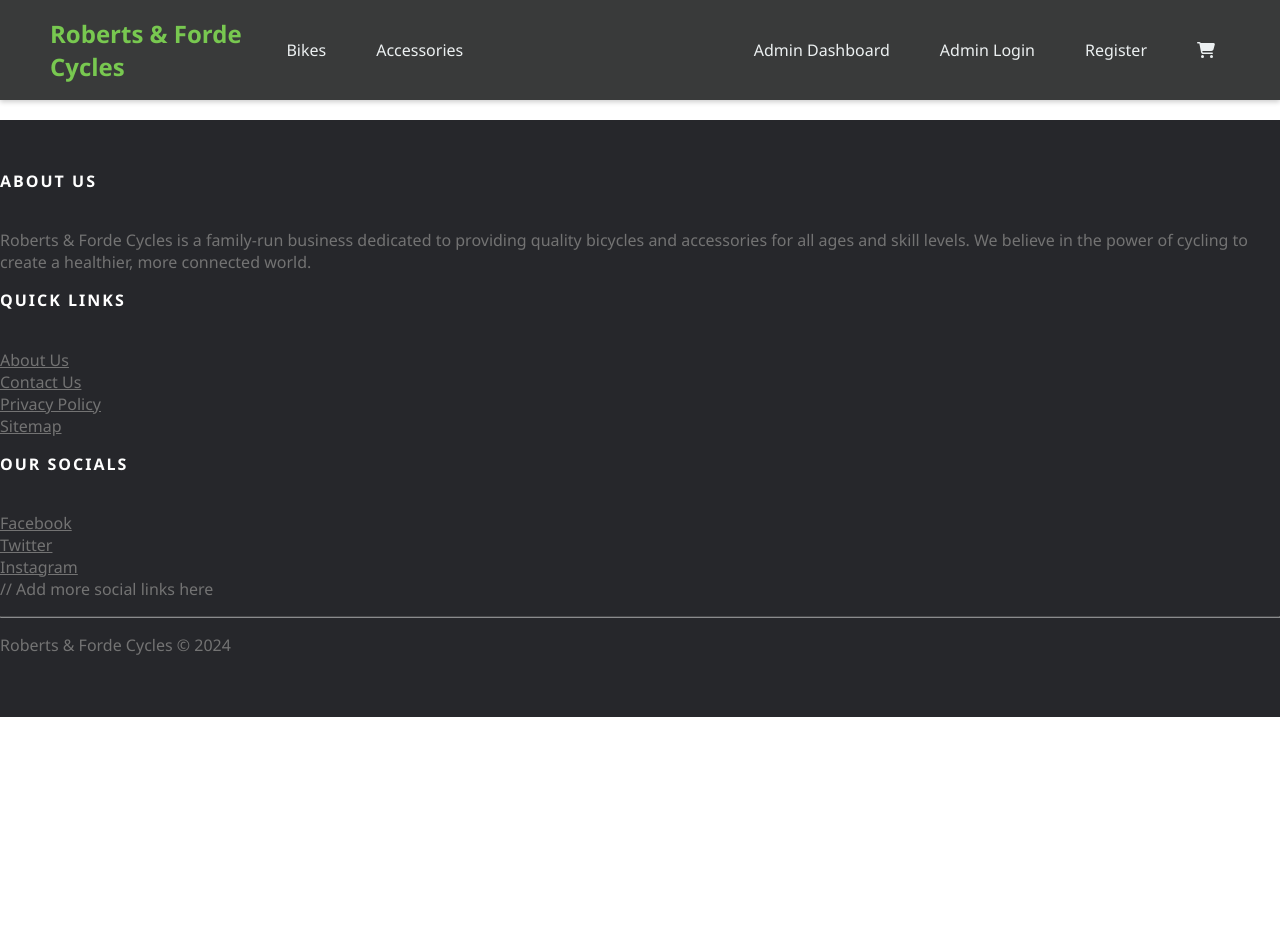
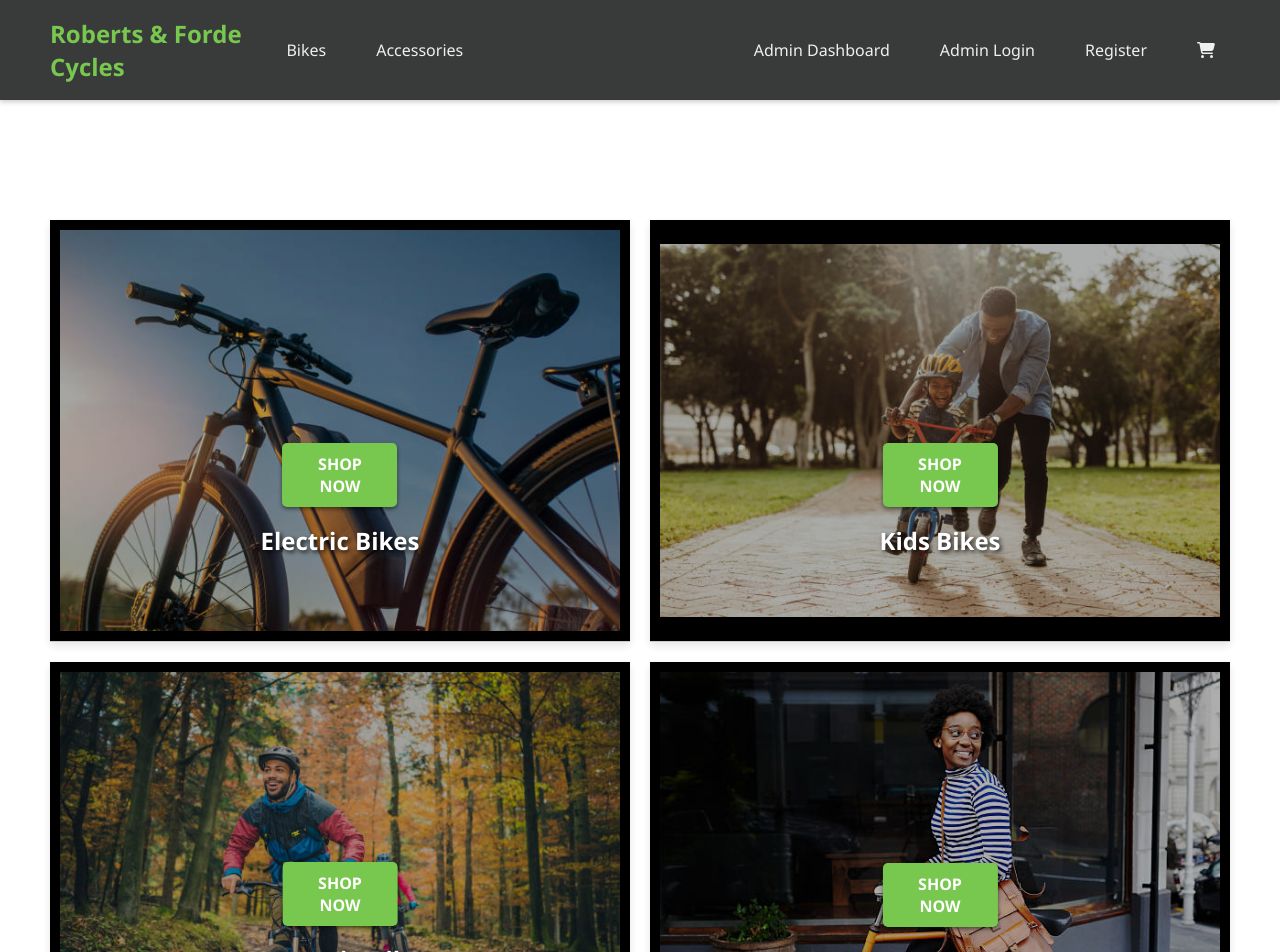
Before and after one commit to FordeTimmy/ppit, a React (Create React App) app: page /bikes in a window 1280 px wide. Shown: the top 952 px of the page. Before the commit the page ends 800 px from the top, so only its background shows below. Built offline with nearby package versions, Linux system fonts and the light colour scheme.

Commit message:
Fixed the home page and added a bikes page to direct to the correct place

```diff
--- a/src/App.js
+++ b/src/App.js
@@ -23,7 +23,7 @@ import BikeLightsList from './components/BikeLightsList';
 import BikeLightsDetails from './components/BikeLightsDetails';
 import BikeReflectorsList from './components/BikeReflectorsList';
 import CheckoutPage from './components/CheckoutPage';
-
+import Bikes from './components/Bikes';
 const App = () => {
   const [isAdmin, setIsAdmin] = useState(true);
 
@@ -56,7 +56,7 @@ const App = () => {
           <Route path="/bikereflectors" element={<BikeReflectorsList />} />
           <Route path="/cart" element={<CartPage />} />
           <Route path="/checkout" element={<CheckoutPage />} />
-
+          <Route path="/bikes" element={<Bikes />} />
           {/* Define other routes as needed */}
         </Routes>
         <Footer />
--- /dev/null
+++ b/src/components/Bikes.js
@@ -0,0 +1,40 @@
+import React from 'react';
+import ProductItem from './ProductItem';
+import './styles.css';
+
+// Import images
+import eBikeImage from '../images/E-bike.jpg';
+import kidsBikeImage from '../images/Kids-bike.jpg';
+import mountainBikeImage from '../images/MountainBike.jpg';
+import womensBikeImage from '../images/WomensBike.jpg';
+
+const Bikes = () => {
+  return (
+    <div className="home-page-container">
+      <div className="product-list">
+        <ProductItem
+          title="Electric Bikes"
+          imageUrl={eBikeImage}
+          linkUrl="/Electricbikes" // Adjust if needed to link directly to a product or purchase page
+        />
+        <ProductItem
+          title="Kids Bikes"
+          imageUrl={kidsBikeImage}
+          linkUrl="/Kidsbikes"
+        />
+        <ProductItem
+          title="Mountain Bikes"
+          imageUrl={mountainBikeImage}
+          linkUrl="/MountainBikes"
+        />
+        <ProductItem
+          title="Women's Bikes"
+          imageUrl={womensBikeImage}
+          linkUrl="/Womensbikes"
+        />
+      </div>
+    </div>
+  );
+}
+
+export default Bikes;
--- a/src/components/Navbar.js
+++ b/src/components/Navbar.js
@@ -11,7 +11,7 @@ const Navbar = ({ isAdmin, cartItemCount }) => {
         {/* Centered links for Bikes and Accessories */}
         <ul className="nav-links">
           <li className="nav-item">
-            <Link to="/bikes" className="nav-link">Bikes</Link>
+            <Link to="/Bikes" className="nav-link">Bikes</Link>
           </li>
           <li className="nav-item">
             <Link to="/accessories" className="nav-link">Accessories</Link>
--- a/src/components/home.js
+++ b/src/components/home.js
@@ -9,6 +9,8 @@ import mountainBikeImage from '../images/MountainBike.jpg'; // Ensure this image
 import womensBikeImage from '../images/WomensBike.jpg'; // Import the Women's Bike image
 import SaleImage from '../images/Sale.png';
 import DiscountImage from '../images/Discount.png';
+import bikeLightsImage from '../images/BikeLights.jpg';
+import bikeLocksImage from '../images/BikeLock.jpg';
 import Navbar from './Navbar';
 
 const Home = () => {
@@ -23,10 +25,10 @@ const Home = () => {
 
 
       <div className="product-list">
-        <ProductItem
-          title="Electric Bikes"
-          imageUrl={eBikeImage}
-          linkUrl="/Electricbikes" // Link to the Electricbikes page
+      <ProductItem
+          title="Bike Locks"
+          imageUrl={bikeLocksImage}
+          linkUrl="/bikelocks" // Link to the Bike Locks page
         />
         <ProductItem
           title="Kids Bikes"
@@ -34,9 +36,9 @@ const Home = () => {
           linkUrl="/Kidsbikes" // Link to the Kidsbikes page
         />
         <ProductItem
-          title="Mountain Bikes"
-          imageUrl={mountainBikeImage}
-          linkUrl="/MountainBikes" // Link to the Mountainbikes page
+          title="Bike Lights"
+          imageUrl={bikeLightsImage}
+          linkUrl="/bikelights" // Link to the Bike Lights page
         />
         <ProductItem
           title="Women's Bikes"
```
